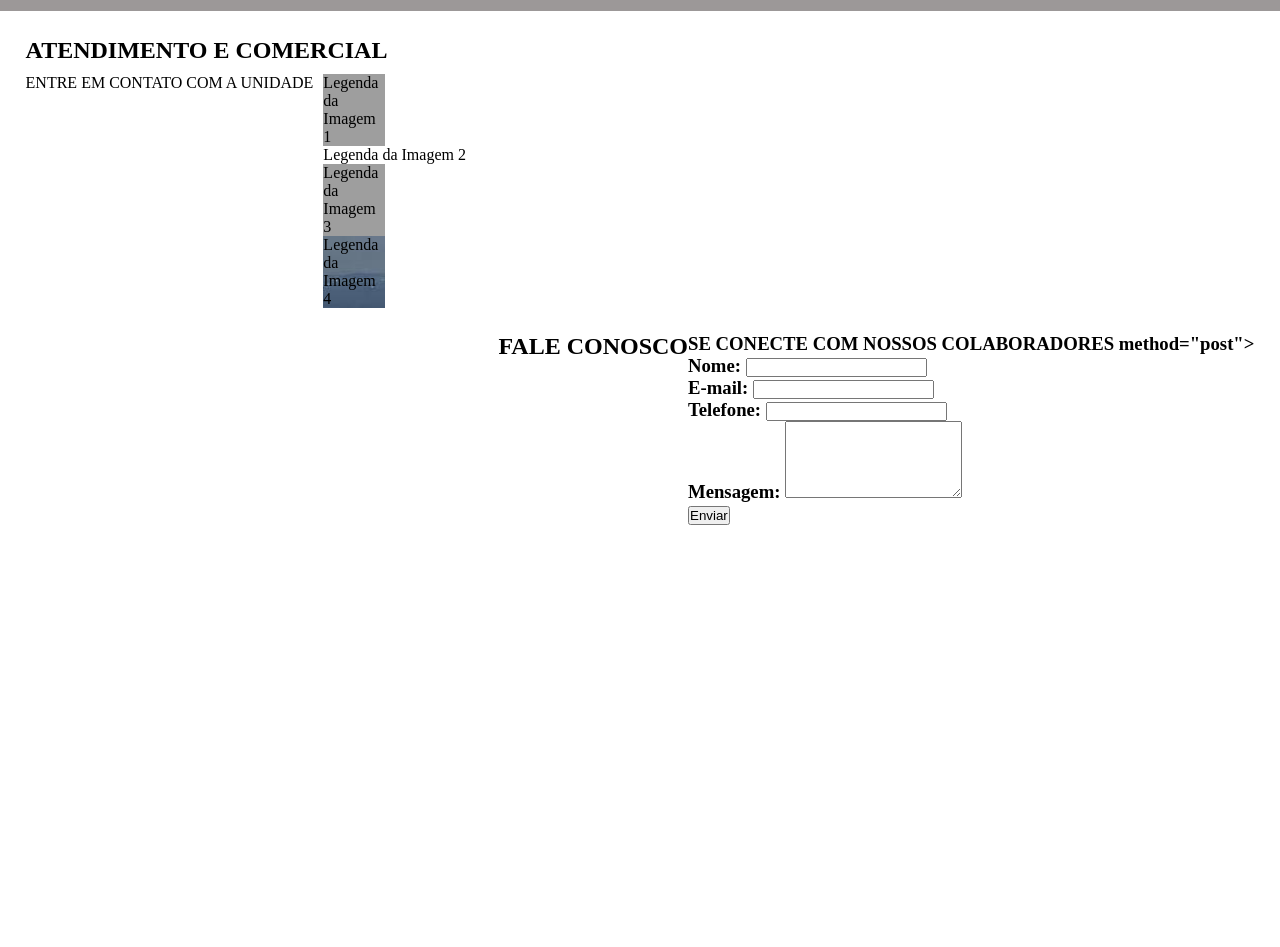
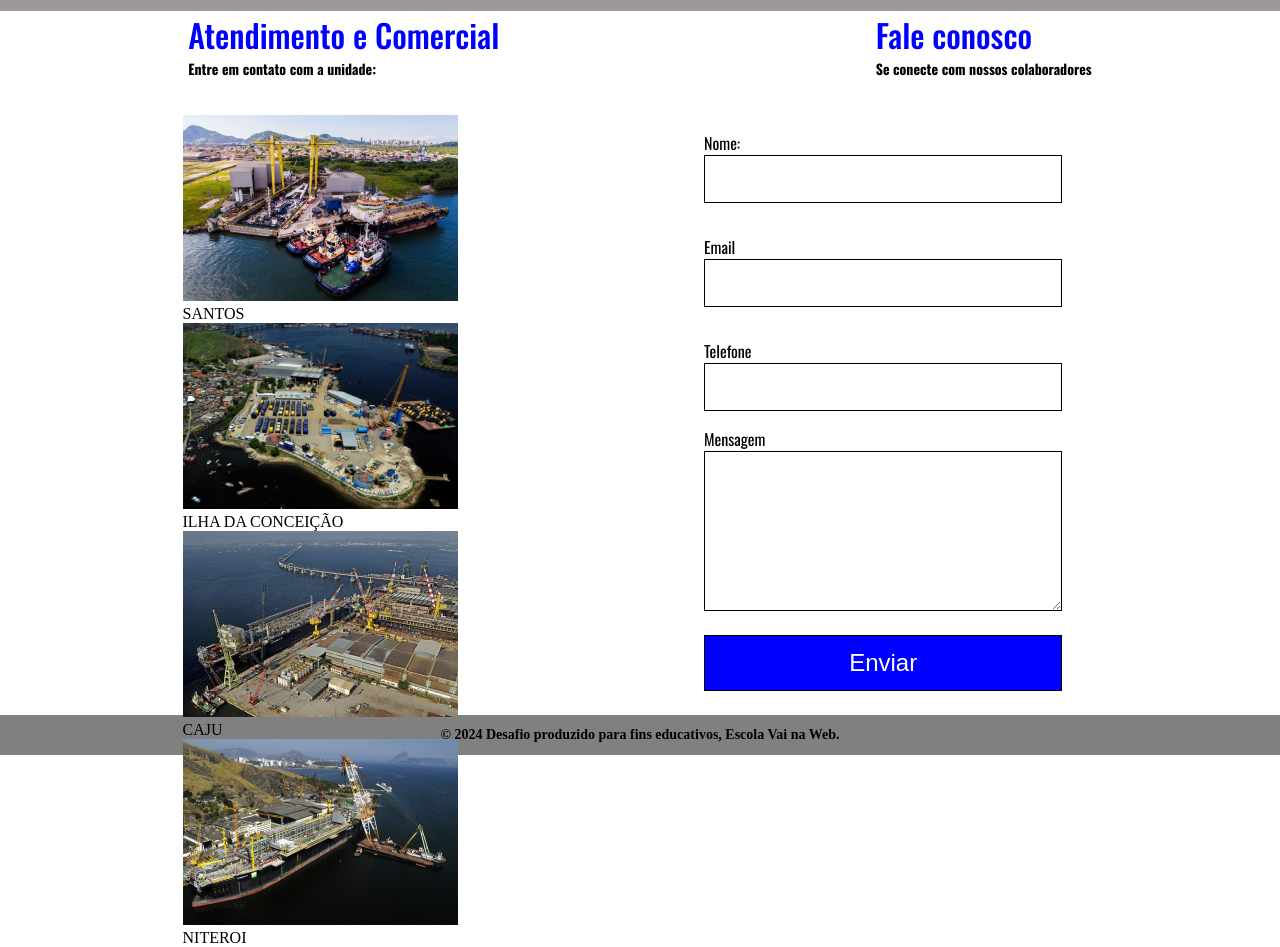
Before and after one commit to AiresGabryel/Desafio2, a plain HTML site: page index.html in a window 1280 px wide. Shown: the part 2440-3387 px from the top of the page. Before the commit the page ends 2991 px from the top, so only its background shows below. Drawn offline with nearby package versions, Linux system fonts and the light colour scheme; grey boxes are pictures that could not be loaded.

Commit message:
final commit

```diff
--- a/index.html
+++ b/index.html
@@ -1,12 +1,10 @@
 <!DOCTYPE html>
 <html lang="pt-BR">
-
   <head>
-    <meta charset="UTF-8">
-    <meta name="viewport" content="width=device-width, initial-scale=1.0">
-    <link rel="stylesheet" href="style.css">
-    <title> Revisão PortoLogística </title>
-
+    <meta charset="UTF-8" />
+    <meta name="viewport" content="width=device-width, initial-scale=1.0" />
+    <link rel="stylesheet" href="style.css" />
+    <title>Revisão PortoLogística</title>
   </head>
 
   <body>
@@ -20,32 +18,30 @@
           <li><a href="" target="_blank"> Serviços </a></li>
         </ul>
       </nav>
-        <button> Contato </button>
+      <button>Contato</button>
     </header>
 
     <main>
-
       <section class="container_PortoLogistica">
-            <h1> PortoLogística </h1>
-            <p> Soluções integradas para gestão portuária </p>
-            <button> Serviços </button>
-
+        <h1>PortoLogística</h1>
+        <p>Soluções integradas para gestão portuária</p>
+        <button>Serviços</button>
       </section>
 
       <section class="container">
-
-
-
-
         <article class="texto">
-
           <h6>Gestão portuária integrada</h6>
           <h3>Simplificando suas operações portuarias</h3>
-                <p> A PortoLogistica é um sistema de gestão integrado de ultima geração desenvolvido para aumentar a
-                    eficiência e a segurança das operações portuárias no Brasil. Nossa plataforma oferece monitoramento
-                    em tempo real, automação de processos e análise de dados, garantindo que suas necessidades de
-                    movimentação, descarga e armazenamento de carga sejam atendidas com precisão. Faça parceria conosco
-                    para obter uma solução robusta e confiável para agilizar seus fluxos logísitcos. </p>
+          <p>
+            A PortoLogistica é um sistema de gestão integrado de ultima geração
+            desenvolvido para aumentar a eficiência e a segurança das operações
+            portuárias no Brasil. Nossa plataforma oferece monitoramento em
+            tempo real, automação de processos e análise de dados, garantindo
+            que suas necessidades de movimentação, descarga e armazenamento de
+            carga sejam atendidas com precisão. Faça parceria conosco para obter
+            uma solução robusta e confiável para agilizar seus fluxos
+            logísitcos.
+          </p>
           <ul>
             <li>
               <a href="" target="_blank">Entre em contato</a>
@@ -53,96 +49,121 @@
           </ul>
         </article>
 
-            <div class="elementos">
-
-            </div>
-
+        <div class="elementos"></div>
       </section>
 
       <section class="texto_1">
         <article>
-                <h6> Nossas soluções </h6>
-                <p> O que esperar do nosso sistema </p>
+          <h6>Nossas soluções</h6>
+          <p>O que esperar do nosso sistema</p>
         </article>
       </section>
 
       <section class="conteudo">
-
         <div class="figura_1">
           <div>
-                    <h6> Containers a todo momento </h6>
-                    <p> Alugue seu container a qualquer momento entrando em contato com os nossos colaboradores </p>
+            <h6>Containers a todo momento</h6>
+            <p>
+              Alugue seu container a qualquer momento entrando em contato com os
+              nossos colaboradores
+            </p>
           </div>
         </div>
 
         <div class="figura_2">
           <div>
-                    <h6> + 1000 navios </h6>
-                    <p> Temos mais de 1000 navios prontos para lidar com suas demandas </p>
+            <h6>+ 1000 navios</h6>
+            <p>
+              Temos mais de 1000 navios prontos para lidar com suas demandas
+            </p>
           </div>
         </div>
 
         <div class="figura_3">
           <div>
-                    <h6> Monitoramento </h6>
-                    <p> Nosso monitoramento é feito em tempo real com os profissionais mais qualificados do mercado </p>
+            <h6>Monitoramento</h6>
+            <p>
+              Nosso monitoramento é feito em tempo real com os profissionais
+              mais qualificados do mercado
+            </p>
           </div>
-
-            </div>
-
-        </section>
-        <section class="galeria">
-            <h2>ATENDIMENTO E COMERCIAL</h2>
-            <div>
-            <p>ENTRE EM CONTATO COM A UNIDADE</p>
-             </div>
-            <div class="imagens">
-                <figure>
-                    <div class="niteroi">
-                    <figcaption>Legenda da Imagem 1</figcaption>
-                </figure>
-                <figure>
-                    <div class="conceicao"></div>
-                    <figcaption>Legenda da Imagem 2</figcaption>
-                </figure>
-                <figure>
-                    <div class="santos">
-                    <figcaption>Legenda da Imagem 3</figcaption>
-                </figure>
-                <figure>
-                    <div class="caju">
-                    <figcaption>Legenda da Imagem 4</figcaption>
-                </figure>
         </div>
       </section>
 
-        <section class="formulario">
-            <h2>FALE CONOSCO</h2>
-            <h3>SE CONECTE COM NOSSOS COLABORADORES method="post">
+      <article class="texto_3">
         <div>
-                    <label for="nome">Nome:</label>
-                    <input type="text" id="nome" name="nome" required />
+          <h4>Atendimento e Comercial</h4>
+          <p>Entre em contato com a unidade:</p>
         </div>
+
         <div>
-                    <label for="email">E-mail:</label>
-                    <input type="email" id="email" name="email" required />
+          <h4>Fale conosco</h4>
+          <p>Se conecte com nossos colaboradores</p>
         </div>
-                <div>
-                    <label for="telefone">Telefone:</label>
-                    <input type="tel" id="telefone" name="telefone" required />
-                </div>
-                <div>
-                    <label for="mensagem">Mensagem:</label>
-                    <textarea id="mensagem" name="mensagem" rows="5" required></textarea>
-                </div>
-                <button type="submit">Enviar</button>
-            </form>
+      </article>
+
+      <section class="imagens">
+        <section class="Portos">
+          <figure>
+            <img
+              src="./imagens/img_santos.png"
+              alt="Imagem do porto de santos"
+            />
+            <figcaption>SANTOS</figcaption>
+          </figure>
+
+          <figure>
+            <img src="./imagens/img_ilha_conceicao.png" alt="porto ilha da conceição"/>
+            <figcaption>ILHA DA CONCEIÇÃO</figcaption>
+          </figure>
+
+          <figure>
+            <img src="./imagens/img_caju.png" alt="porto do caju" />
+            <figcaption>CAJU</figcaption>
+          </figure>
+
+          <figure>
+            <img src="./imagens/img_niteroi.png" alt="porto niterio" />
+            <figcaption>NITEROI</figcaption>
+          </figure>
+
         </section>
 
+        <form>
+          <div>
+            <label for="nome"> Nome: </label>
+            <input type="text" name="nome" id="nome" />
+          </div>
+
+          <div>
+            <label for="email"> Email </label>
+            <input type="email" id="email">
+          </div>
+
+          <div>
+            <label for=" Telefone "> Telefone </label>
+            <input type="tel" name="Telefone" id="tel">
+          </div>
+
+          <div>
+            <label for=" Mensagem "> Mensagem </label>
+            <textarea name="Mensagem" rows="15"></textarea>
+          </div>
+
+        <div>
+          <input type="submit" value= "Enviar"/>
+        </div>
+
+        </form>
 
 
+      </section>
+    </main>
 
-    </main>
+    <footer>
+
+      <p>© 2024 Desafio produzido para fins educativos, Escola Vai na Web.</p>
+
+    </footer>
   </body>
-
 </html>
--- a/style.css
+++ b/style.css
@@ -30,7 +30,7 @@ header a {
   text-decoration: none;
   font-size: 1.25rem;
   font-weight: 500;
-  color: #5B5B5B;
+  color: #5b5b5b;
 }
 header button {
   width: 10%;
@@ -39,12 +39,12 @@ header button {
   font-weight: 500;
   color: #000000;
   border: solid;
-  background-color: #FFFFFF;
+  background-color: #ffffff;
 }
 
 .container_PortoLogistica {
   height: 80vh;
-  background-color: #5B5B5B;
+  background-color: #5b5b5b;
   background-image: url(./imagens/background.png);
   background-repeat: no-repeat;
   background-position: center;
@@ -56,13 +56,13 @@ header button {
   padding: 5%;
 }
 .container_PortoLogistica h1 {
-  color: #FFFFFF;
+  color: #ffffff;
   font-size: 6rem;
   font-weight: 700;
 }
 .container_PortoLogistica p {
   text-align: left;
-  color: #FFFFFF;
+  color: #ffffff;
   font-size: 2rem;
   font-weight: 200;
 }
@@ -73,7 +73,7 @@ header button {
   border: solid 0;
   font-size: 1.5rem;
   font-weight: 700;
-  color: #FFFFFF;
+  color: #ffffff;
   margin: 2%;
 }
 
@@ -120,7 +120,11 @@ header button {
   color: blue;
   font-family: "roboto";
 }
-.container .texto, .container h6, .container p, .container h3, .container a {
+.container .texto,
+.container h6,
+.container p,
+.container h3,
+.container a {
   margin: 3%;
 }
 
@@ -160,7 +164,7 @@ header button {
   background-position: top;
   width: 20%;
   height: 50vh;
-  background-color: #FFFFFF;
+  background-color: #ffffff;
 }
 .conteudo .figura_2 {
   background-image: url(./imagens/img_box_2.png);
@@ -168,7 +172,7 @@ header button {
   background-position: top;
   width: 20%;
   height: 50vh;
-  background-color: #FFFFFF;
+  background-color: #ffffff;
 }
 .conteudo .figura_3 {
   background-image: url(./imagens/img_box_3.png);
@@ -176,7 +180,7 @@ header button {
   background-position: top;
   width: 20%;
   height: 50vh;
-  background-color: #FFFFFF;
+  background-color: #ffffff;
 }
 .conteudo div {
   display: flex;
@@ -195,45 +199,90 @@ header button {
   font-weight: 200;
   font-family: "oswald";
 }
-.galeria{
-  margin: 2%;
+
+.texto_3 {
+  width: 100%;
+  height: 13vh;
   display: flex;
-  justify-content: left;
-  text-align: left;
-}
-.formulario{
-  margin: 2%;
-  display: flex;
-  justify-content: right;
-}
-.galeria{
-  display: flex;
-  flex-wrap: wrap;
-  justify-content: flex-start; /* Alinha à esquerda */
-  gap: 10px; /* Espaçamento entre as imagens */
-  width: 50%; /* Ocupa a metade esquerda da tela */
+  justify-content: space-around;
+  font-family: "oswald";
 }
 
-.niteroi{
-  background-image: url(./imagens/niteroi.png);
-  width: calc(50% - 10px); /* 50% da largura do container menos o espaçamento */
-  height: auto; /* Mantém a proporção */
-}
-.conceicao{
-  background-image: url(./imagens/conceicao.png);
-  width: calc(50% - 10px); /* 50% da largura do container menos o espaçamento */
-  height: auto; /* Mantém a proporção */
-}
-.santos{
-  background-image: url(./imagens/santos.png);
-  width: calc(50% - 10px); /* 50% da largura do container menos o espaçamento */
-  height: auto; /* Mantém a proporção */
-}
-.caju{
-  background-image: url(./imagens/caju.png);
-  width: calc(50% - 10px); /* 50% da largura do container menos o espaçamento */
-  height: auto; /* Mantém a proporção */
+h4 {
+  font-size: 2rem;
+  font-weight: 500;
+  color: blue;
 }
 
+p {
+  font-size: 1.5rem;
+  font-weight: 500;
+  color: black;
+}
 
-/*# sourceMappingURL=style.css.map */
+.imagens {
+  display: flex;
+  height: 75vh;
+  justify-content: space-around;
+}
+
+form {
+  width: 40%;
+  height: 75vh;
+  display: flex;
+  flex-direction: column;
+}
+form div {
+  display: flex;
+  flex-direction: column;
+  align-items: start;
+  justify-content: center;
+  height: 40vh;
+  font-family: "oswald";
+}
+form div input {
+  outline: unset;
+  width: 70%;
+  height: 6vh;
+  border: 1px solid black;
+  font-size: 1.25rem;
+  font-weight: 300;
+}
+form div textarea {
+  outline: unset;
+  width: 70%;
+  height: 20vh;
+  border: 1px solid black;
+  font-size: 1.25rem;
+  font-weight: 300;
+}
+form div input[type=submit] {
+  background-color: blue;
+  color: white;
+  width: 70%;
+  height: 7vh;
+  font-size: 1.5rem;
+  font-weight: 500;
+}
+
+.Portos {
+  display: flex;
+  width: 40%;
+  height: 80vh;
+  flex-wrap: wrap;
+  justify-content: space-around;
+}
+
+footer {
+  display: flex;
+  background-color: grey;
+  width: 100%;
+  height: 5vh;
+  align-items: center;
+  justify-content: center;
+}
+
+p {
+  font-size: 0.875rem;
+  font-weight: 700;
+}
--- a/style.scss
+++ /dev/null
@@ -1,268 +0,0 @@
-@import url('https://fonts.googleapis.com/css2?family=Oswald:wght@200..700&family=Roboto:ital,wght@0,100;0,300;0,400;0,500;0,700;0,900;1,100;1,300;1,400;1,500;1,700;1,900&display=swap');
-
-* {
-    margin: 0;
-    padding: 0;
-    box-sizing: border-box;
-}
-
-header {
-    height: 15vh;
-    display: flex;
-    justify-content: space-around;
-    align-items: center;
-    height: 15vh;
-    font-family: "oswald";
-
-
-    h2 {
-
-        font-size: 2.5rem;
-        font-weight: 700;
-        color: #000000;
-
-    }
-
-    nav {
-
-        width: 40%;
-
-    }
-
-    ul {
-        display: flex;
-        justify-content: space-evenly;
-        list-style: none;
-
-    }
-
-    a {
-        text-decoration: none;
-        font-size: 1.25rem;
-        font-weight: 500;
-        color: #5B5B5B;
-
-    }
-
-    button {
-
-
-        width: 10%;
-        height: 6vh;
-        font-size: 1.5rem;
-        font-weight: 500;
-        color: #000000;
-        border: solid;
-        background-color: #FFFFFF;
-
-    }
-
-}
-
-.container_PortoLogistica {
-    height: 80vh;
-    background-color: #5B5B5B;
-    background-image: url(./imagens/background.png);
-    background-repeat: no-repeat;
-    background-position: center;
-    background-size: cover;
-    font-family: "oswald";
-
-
-    display: flex;
-    flex-direction: column;
-    justify-content: center;
-    padding: 5%;
-
-
-
-    h1 {
-
-        color: #FFFFFF;
-        font-size: 6rem;
-        font-weight: 700;
-
-
-
-    }
-
-    p {
-
-        text-align: left;
-        color: #FFFFFF;
-        font-size: 2rem;
-        font-weight: 200;
-    }
-
-    button {
-
-        width: 15%;
-        height: 7vh;
-        background-color: blue;
-        border: solid 0;
-        font-size: 1.5rem;
-        font-weight: 700;
-        color: #FFFFFF;
-        margin: 2%;
-
-
-    }
-
-
-
-}
-
-.container {
-    margin: 2%;
-    display: flex;
-    justify-content: space-evenly;
-
-
-
-
-.elementos {
-
-    width: 50%;
-    height: 105vh;
-    background-image: url(./imagens/imagem_gestao_portuaria.png);
-    background-repeat: no-repeat;
-
-}
-
-.texto {
-    width: 45%;
-    height: 90vh;
-    text-align:left;
-}
-
-h6 {
-    font-size: 1.5rem;
-    font-weight: 500;
-    font-family: "oswald";
-    color: blue;
-}
-
-h3 {
-    font-size: 2.25rem;
-    font-weight: 800;
-    font-family: "roboto";
-}
-
-p {
-    text-align: left;
-    font-size: 1.5rem;
-    font-weight: 400;
-    font-family: "roboto";
-}
-
-ul {
-
-    list-style: none;
-
-}
-
-a {
-
-    font-size: 1.5rem;
-    font-weight: 400;
-    text-decoration: none;
-    color: blue;
-    font-family: "roboto";
-}
-
-.texto, h6, p, h3, a{
-    margin: 3%;
-}
-
-}
-
-.texto_1{
-    width: 100%;
-    height: 15vh;
-    display: flex;
-    justify-content: center;
-    text-align: center;
-    background-color: #9c9898;
-    padding: 2%;
-
-    h6{
-        font-size: 1.5rem;
-        font-weight: 500;
-        font-family: "oswald";
-        color: blue;
-    }
-
-    p{
-        font-size: 1.5rem;
-        font-weight: 500;
-        font-family: "oswald";
-        color: black;
-
-
-    }
-}
-
-.conteudo{
-    width: 100%;
-    height: 85vh;
-    background-color: #9c9898;
-    display: flex;
-    justify-content: space-around;
-    align-items: center;
-
-
-.figura_1 {
-    background-image: url(./imagens/img_box_1.png);
-    background-repeat: no-repeat;
-    background-position: top;
-    width: 20%;
-    height: 75vh;
-    background-color:#FFFFFF
-}
-
-.figura_2 {
-    background-image: url(./imagens/img_box_2.png);
-    background-repeat: no-repeat;
-    background-position: top;
-    width: 20%;
-    height: 75vh;
-    background-color: #FFFFFF;
-
-}
-
-.figura_3 {
-    background-image: url(./imagens/img_box_3.png);
-    background-repeat: no-repeat;
-    background-position: top;
-    width: 20%;
-    height: 75vh;
-    background-color: #FFFFFF;
-
-
-
-}
-
-div{
-    display: flex;
-    flex-direction: column;
-    justify-content: end;
-    text-align: center;
-    padding: 0.7%;
-
-
-    h6{
-        font-size: 1.5rem;
-        font-weight: 400;
-        font-family: "oswald";
-
-    }
-
-    p{
-        font-size: 1.5rem;
-        font-weight: 200;
-        font-family: "oswald";
-
-    }
-}
-
-}
```
Also changed, not shown: imagens/caju.png (deleted), imagens/ilha.png (deleted), imagens/img_caju.png (added), imagens/img_ilha_conceicao.png (added), imagens/img_niteroi.png (added), imagens/img_santos.png (added), 2 other files. Lines whose indentation alone changed are shown as unchanged.
